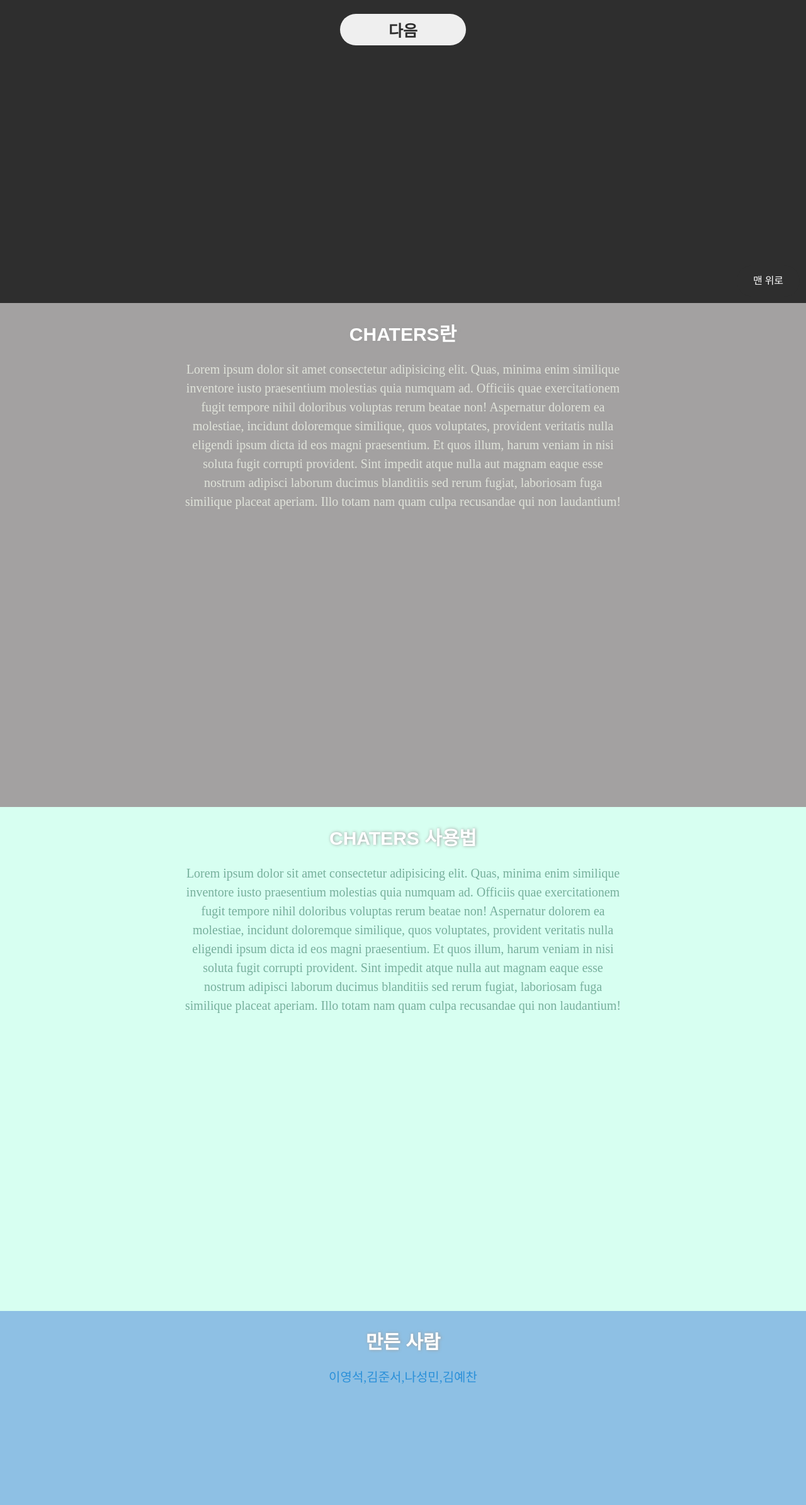
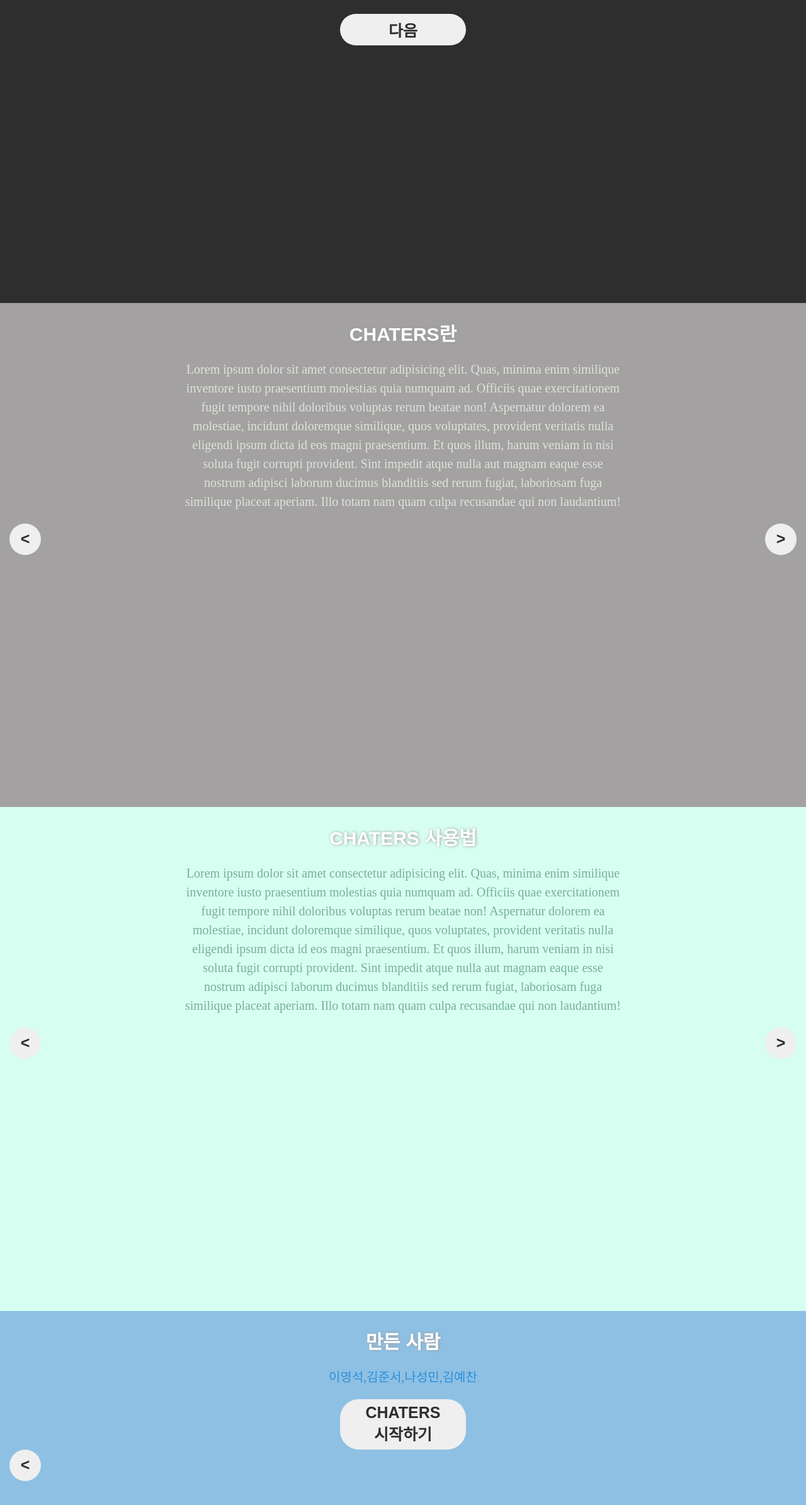
Before and after one commit to D0KKAEl3I/CHAT_APP, a website: page static/js/tutorial.html in a window 1280 px wide. Shown: the part 319-2708 px from the top of the page at 63% size. Drawn offline with Linux system fonts and the light colour scheme.

Commit message:
나성민 tuto 앞뒤버튼

```diff
--- a/static/css/tutorial.css
+++ b/static/css/tutorial.css
@@ -28,27 +28,26 @@ h2{
     text-align: center;
 }
 
-div.MouseScroll {
-
-    display: block;
-    position: fixed;
-    left: 50%;
-    bottom: 25px;
-    width: 100px;
-    height: 100px;
-    z-index: 5;
-    margin: 0 0 0 -50px;
-}
-
-path.MouseScroll--chevron {
-    animation: ChevronAnimation 3s ease infinite;
-    transform: translateY(3px);
-}
 
 button.next{
     margin: auto auto;
     /* bottom: 10px; */
     width: 200px;
+    height: 50px;
+    border: 0px solid rgb(46, 46, 46);
+    border-radius: 25px;
+    outline: 0;
+    cursor:pointer;
+    font-size: 25px;
+    font-weight: 900;
+    color: rgb(46, 46, 46);
+}
+
+button.next2{
+    float: right;
+    margin-right: 15px;
+    /* bottom: 10px; */
+    width: 50px;
     height: 50px;
     border: 0 red;
     border-radius: 25px;
@@ -59,6 +58,44 @@ button.next{
     color: rgb(46, 46, 46);
 }
 
+button.back{
+    float: left;
+    margin-left: 15px;
+    /* bottom: 10px; */
+    width: 50px;
+    height: 50px;
+    border: 0 red;
+    border-radius: 25px;
+    outline: 0;
+    cursor:pointer;
+    font-size: 25px;
+    font-weight: 900;
+    color: rgb(46, 46, 46);
+}
+
+button.signup{
+    /* bottom: 10px; */
+    width: 200px;
+    height: 80px;
+    border: 0 red;
+    border-radius: 30px;
+    outline: 0;
+    cursor:pointer;
+    font-size: 25px;
+    font-weight: 900;
+    color: rgb(46, 46, 46);
+}
+
+button:hover {
+    background-color:rgb(46, 46, 46);
+    color: #f4f4f4;
+}
+
+button.next:hover {
+    border: 3px solid #f4f4f4;
+    background-color:rgb(46, 46, 46);
+    color: #f4f4f4;
+}
 
 section {
     position: relative;
@@ -106,20 +143,33 @@ section {
     color: #2b90d9;
 }
 
-#up{
-    position:fixed;
-    bottom: 10px;
-    right: 10px;
-    width: 100px;
-    height: 40px;
-    text-align: center;
-    color: white;
-    padding-top: 10px;
-    border-radius: 25px;
-    background-color: rgb(46, 46, 46);
-    text-decoration:none;
+@keyframes h1{
+    0%{
+        font-size: 10px;
+        opacity: 0%;
+    }
+    100%{
+        opacity: 100%;
+    }
 }
 
+/* 마우스 아이콘
+div.MouseScroll {
+
+    display: block;
+    position: fixed;
+    left: 50%;
+    bottom: 25px;
+    width: 100px;
+    height: 100px;
+    z-index: 5;
+    margin: 0 0 0 -50px;
+}
+
+path.MouseScroll--chevron {
+    animation: ChevronAnimation 3s ease infinite;
+    transform: translateY(3px);
+}
 
 @keyframes ChevronAnimation{
     0% {
@@ -134,14 +184,4 @@ section {
         transform: translateY(3px);
         opacity: 0;
     }
-}
-
-@keyframes h1{
-    0%{
-        font-size: 10px;
-        opacity: 0%;
-    }
-    100%{
-        opacity: 100%;
-    }
-}
+} */
--- a/static/design_js/tutorial.js
+++ b/static/design_js/tutorial.js
@@ -1,3 +1,20 @@
 function hideParent(){
     document.getElementById("section0").style.display ='none';
 }
+function hideParent2(){
+    document.getElementById("section1").style.display ='none';
+}
+function hideParent3(){
+    document.getElementById("section2").style.display ='none';
+}
+
+
+function showParent(){
+    document.getElementById("section0").style.display ='table';
+}
+function showParent2(){
+    document.getElementById("section1").style.display ='table';
+}
+function showParent3(){
+    document.getElementById("section2").style.display ='table';
+}
--- a/static/js/tutorial.html
+++ b/static/js/tutorial.html
@@ -8,7 +8,8 @@
     <script type="text/javascript" src="/static/design_js/tutorial.js"></script>
 </head>
 <body>
-    <!-- <div class="MouseScroll">
+    <!-- 마우스 아이콘
+    <div class="MouseScroll">
         <svg viewBox="0 0 100 100">
             <g fill="white">
                 <path d="M40,41.0074017 L40,41.0074017 L40,58.9925983 C40,64.5218355 44.4762336,69 50,69 C55.5234877,69 60,64.5203508 60,58.9925983 L60,41.0074017 C60,35.4781645 55.5237664,31 50,31 C44.4765123,31 40,35.4796492 40,41.0074017 L40,41.0074017 Z M38,41.0074017 C38,34.3758969 43.3711258,29 50,29 C56.627417,29 62,34.3726755 62,41.0074017 L62,58.9925983 C62,65.6241031 56.6288742,71 50,71 C43.372583,71 38,65.6273245 38,58.9925983 L38,41.0074017 L38,41.0074017 Z"  class="MouseScroll--chevron"></path>
@@ -21,6 +22,7 @@
     <section id="section0">
         <h1>CHATERS</h1>
         <h2>깔끔한 디자인의 채팅사이트</h2>
+
         <button class="next" onclick=hideParent();>다음</button>
     </section>
 
@@ -31,6 +33,9 @@
             Aspernatur dolorem ea molestiae, incidunt doloremque similique, quos voluptates, provident veritatis nulla eligendi ipsum dicta id eos magni praesentium. Et quos illum, harum veniam in nisi soluta fugit corrupti provident.
             Sint impedit atque nulla aut magnam eaque esse nostrum adipisci laborum ducimus blanditiis sed rerum fugiat, laboriosam fuga similique placeat aperiam. Illo totam nam quam culpa recusandae qui non laudantium!</p>
         </div>
+
+        <button class="back" onclick=showParent();><</button>
+        <button class="next2" onclick=hideParent2();>></button>
     </section>
 
     <section id="section2">
@@ -40,14 +45,19 @@
             Aspernatur dolorem ea molestiae, incidunt doloremque similique, quos voluptates, provident veritatis nulla eligendi ipsum dicta id eos magni praesentium. Et quos illum, harum veniam in nisi soluta fugit corrupti provident.
             Sint impedit atque nulla aut magnam eaque esse nostrum adipisci laborum ducimus blanditiis sed rerum fugiat, laboriosam fuga similique placeat aperiam. Illo totam nam quam culpa recusandae qui non laudantium!</p>
         </div>
+
+        <button class="back" onclick=showParent2();><</button>
+        <button class="next2" onclick=hideParent3();>></button>
     </section>
 
     <section id="section3">
         <div class="text3">
             <h2>만든 사람</h2>
             <p>이영석,김준서,나성민,김예찬</p>
+            <button class="signup" onClick="location.href='/signup'">CHATERS<br>시작하기</button>
         </div>
-        <a href="#" id="up" title="맨 위로">맨 위로</a>
+
+        <button class="back" onclick=showParent3();><</button>
 
     </section>
 </body>
```
